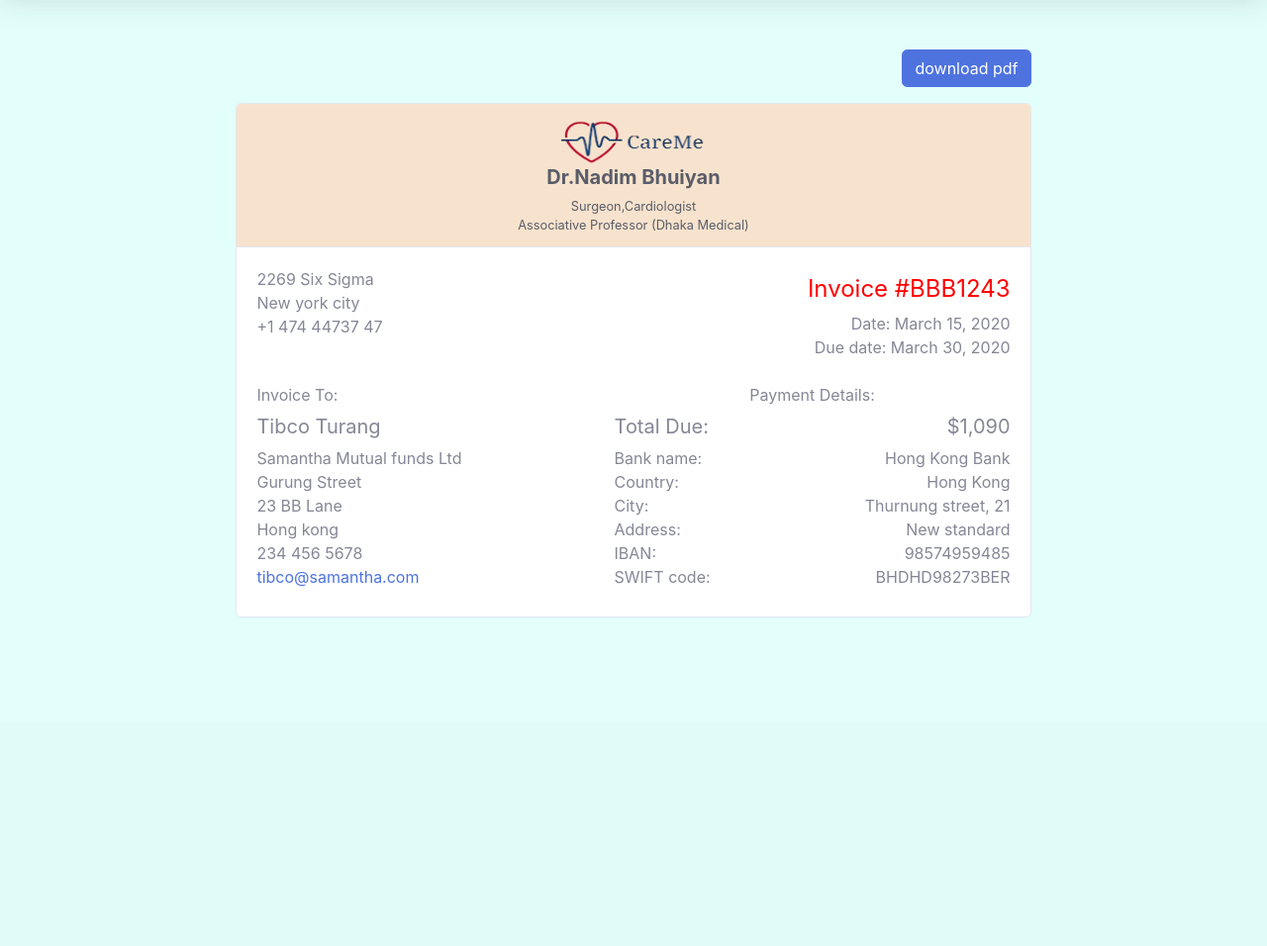
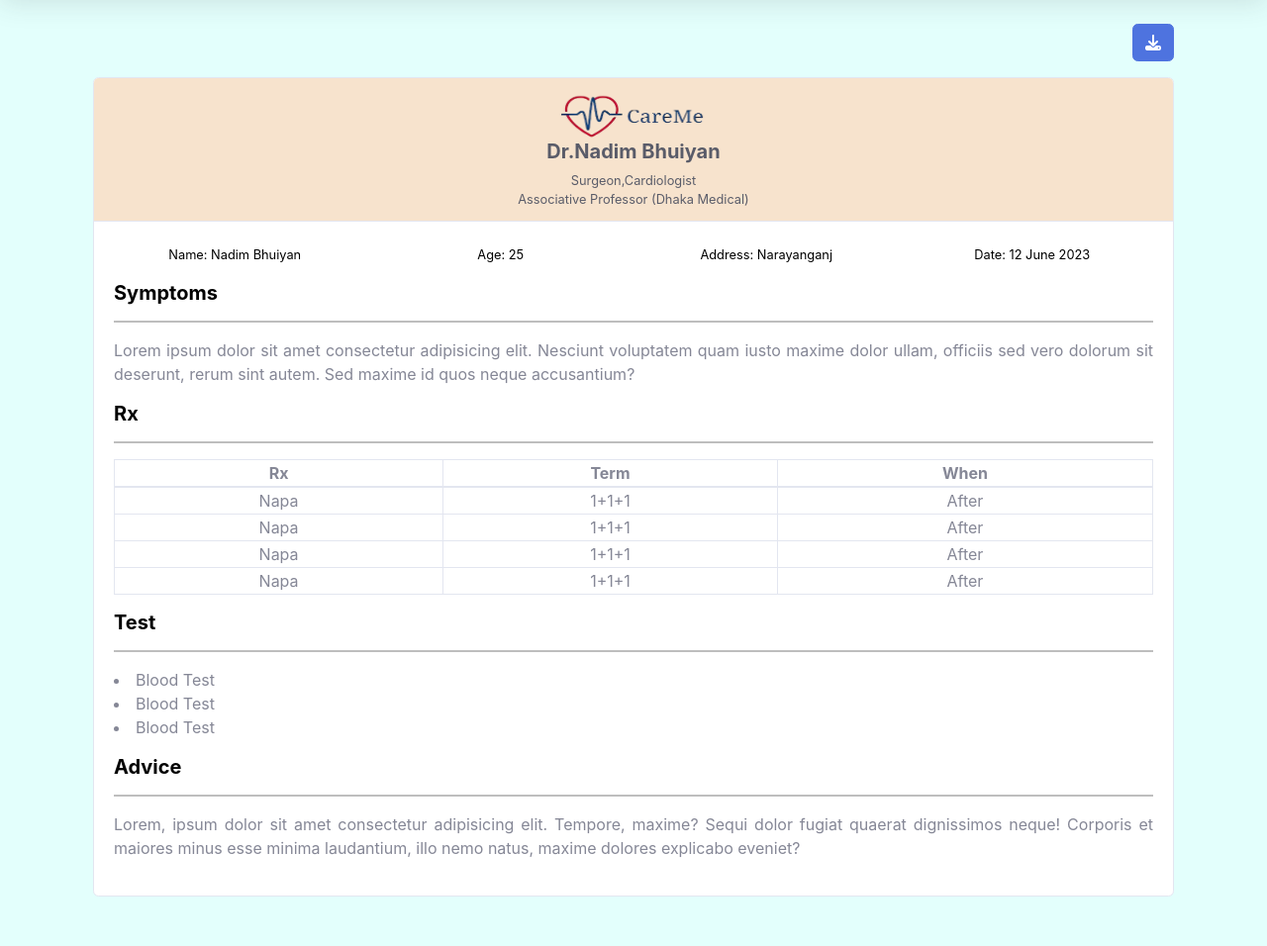
Before and after one commit to NadimBhuiyan34/CareMe-PHP, a PHP site: page /prescription-pdf.php in a window 1280 px wide. Shown: the part 70-1026 px from the top of the page at 99% size. Before the commit the page ends 694 px from the top, so only its background shows below. Run offline with PHP 8.4, Linux system fonts and the light colour scheme; the visitor is signed in with stand-in values (Sample User, id 1); data that the repository does not hold is empty; some libraries are stand-ins or nearby versions.

Commit message:
prescription change

```diff
--- a/includes/topbar.php
+++ b/includes/topbar.php
@@ -57,12 +57,14 @@ while($row1=mysqli_fetch_array($ret1)){
             </a>
             <a class="dropdown-item" href="prescription.php">
             <i class="fa-solid fa-prescription fa-sm fa-fw mr-2 text-dark"></i>
-                <!-- <i class="fas fa-user fa-sm fa-fw mr-2 text-gray-400"></i> -->
+
+
                Prescription
             </a>
             <div class="dropdown-divider"></div>
             <a class="dropdown-item" href="change-password.php">
                 <i class="fas fa-cogs fa-sm fa-fw mr-2 text-dark"></i>
+
               Change Password
             </a>
 
--- a/prescription-pdf.php
+++ b/prescription-pdf.php
@@ -38,12 +38,12 @@ background: -webkit-linear-gradient(to right, #6df2f0, #6df2f0, #6df2f0, #6df2f0
 
 <body class="gradient-custom-3">
 <?php include_once('includes/topbar.php');?>
-    <div class="container d-flex justify-content-center mt-50 mb-50">
+    <div class="container d-flex justify-content-center  mb-50">
         <div class="row">
-            <div class="col-md-12 text-right mb-3">
-                <button class="btn btn-primary" id="download"> download pdf</button>
+            <div class="col-md-12 text-right mb-3 col-12 col-xl-12">
+                <button class="btn btn-primary" id="download"><i class="fa-solid fa-download fa-shake"></i></button>
             </div>
-            <div class="col-md-12">
+            <div class="col-md-10 col-xl-12 mx-auto col-12">
                 <div class="card" id="invoice">
                     <div class="card-header d-flex flex-column" style="background-color:#f7e3cd">
                        <div class="mx-auto">
@@ -58,70 +58,96 @@ background: -webkit-linear-gradient(to right, #6df2f0, #6df2f0, #6df2f0, #6df2f0
                        </div>
                     </div>
                     <div class="card-body">
-                        <div class="row">
-                            <div class="col-sm-6">
-                                <div class="mb-4 pull-left">
+                        <div class="row text-black">
+                            <div class="col-sm-6 col-12 col-md-6 col-xl-3">
+                                 <small>Name: Nadim Bhuiyan</small>
+                            </div>
+                            <div class="col-sm-6 col-12 col-md-6 col-xl-3">
+                                 <small>Age: 25</small>
+                            </div>
+                            <div class="col-sm-6 col-12 col-md-6 col-xl-3">
+                                 <small >Address: Narayanganj</small>
+                            </div>
+                            <div class="col-sm-6 col-12 col-md-6 col-xl-3">
+                                 <small>Date: 12 June 2023</small>
+                            </div>
 
-                                    <ul class="list list-unstyled mb-0 text-left">
-                                        <li>2269 Six Sigma</li>
-                                        <li>New york city</li>
-                                        <li>+1 474 44737 47 </li>
-                                    </ul>
-                                </div>
-                            </div>
-                            <div class="col-sm-6">
-                                <div class="mb-4 ">
-                                    <div class="text-sm-right">
-                                        <h4 class="invoice-color mb-2 mt-md-2">Invoice #BBB1243</h4>
-                                        <ul class="list list-unstyled mb-0">
-                                            <li>Date: <span class="font-weight-semibold">March 15, 2020</span></li>
-                                            <li>Due date: <span class="font-weight-semibold">March 30, 2020</span></li>
-                                        </ul>
-                                    </div>
-                                </div>
-                            </div>
+
                         </div>
-                        <div class="d-md-flex flex-md-wrap">
-                            <div class="mb-4 mb-md-2 text-left"> <span class="text-muted">Invoice To:</span>
-                                <ul class="list list-unstyled mb-0">
-                                    <li>
-                                        <h5 class="my-2">Tibco Turang</h5>
-                                    </li>
-                                    <li><span class="font-weight-semibold">Samantha Mutual funds Ltd</span></li>
-                                    <li>Gurung Street</li>
-                                    <li>23 BB Lane</li>
-                                    <li>Hong kong</li>
-                                    <li>234 456 5678</li>
-                                    <li><a href="#" data-abc="true">tibco@samantha.com</a></li>
-                                </ul>
-                            </div>
-                            <div class="mb-2 ml-auto"> <span class="text-muted">Payment Details:</span>
-                                <div class="d-flex flex-wrap wmin-md-400">
-                                    <ul class="list list-unstyled mb-0 text-left">
-                                        <li>
-                                            <h5 class="my-2">Total Due:</h5>
-                                        </li>
-                                        <li>Bank name:</li>
-                                        <li>Country:</li>
-                                        <li>City:</li>
-                                        <li>Address:</li>
-                                        <li>IBAN:</li>
-                                        <li>SWIFT code:</li>
-                                    </ul>
-                                    <ul class="list list-unstyled text-right mb-0 ml-auto">
-                                        <li>
-                                            <h5 class="font-weight-semibold my-2">$1,090</h5>
-                                        </li>
-                                        <li><span class="font-weight-semibold">Hong Kong Bank</span></li>
-                                        <li>Hong Kong</li>
-                                        <li>Thurnung street, 21</li>
-                                        <li>New standard</li>
-                                        <li><span class="font-weight-semibold">98574959485</span></li>
-                                        <li><span class="font-weight-semibold">BHDHD98273BER</span></li>
-                                    </ul>
-                                </div>
-                            </div>
-                        </div>
+                        <!-- name part end -->
+
+                       <div class="row">
+
+                        <!-- Symptoms -->
+                              <div class="mt-3 text-xl-left text-sm-left text-md-left text-black">
+                                   <h5 class="fw-bold">Symptoms</h5>
+                                   <hr>
+                             </div>
+
+                             <div class="col-12 col-xl-12">
+                                <p class="text-justify">Lorem ipsum dolor sit amet consectetur adipisicing elit. Nesciunt voluptatem quam iusto maxime dolor ullam, officiis sed vero dolorum sit deserunt, rerum sint autem. Sed maxime id quos neque accusantium?</p>
+                             </div>
+                             <!-- Rx table -->
+                              <div class="text-xl-left text-sm-left text-md-left text-black">
+                                   <h5 class="fw-bold">Rx</h5>
+                                   <hr>
+                             </div>
+                              <div class="float-left  col-xl-12 col-12 ">
+
+                        <table class=" table-bordered w-100">
+                            <thead>
+                                <th>Rx</th>
+                                <th>Term</th>
+                                <th>When</th>
+                            </thead>
+                            <tbody>
+                               <tr>
+                                <td>Napa</td>
+                                <td>1+1+1</td>
+                                <td>After</td>
+                               </tr>
+                               <tr>
+                                <td>Napa</td>
+                                <td>1+1+1</td>
+                                <td>After</td>
+                               </tr>
+                               <tr>
+                                <td>Napa</td>
+                                <td>1+1+1</td>
+                                <td>After</td>
+                               </tr>
+                               <tr>
+                                <td>Napa</td>
+                                <td>1+1+1</td>
+                                <td>After</td>
+                               </tr>
+                            </tbody>
+                        </table>
+
+
+                       </div>
+                        <div class="mt-3 text-xl-left text-sm-left text-md-left text-black">
+                                   <h5 class="fw-bold">Test</h5>
+                                   <hr>
+                       </div>
+
+                       <div class="text-left">
+                        <li class="">Blood Test</li>
+                        <li class="">Blood Test</li>
+                        <li class="">Blood Test</li>
+
+                       </div>
+
+                        <div class="mt-3 text-xl-left text-sm-left text-md-left text-black">
+                                   <h5 class="fw-bold">Advice</h5>
+                                   <hr>
+                       </div>
+
+                       <div>
+                        <p class="text-justify">Lorem, ipsum dolor sit amet consectetur adipisicing elit. Tempore, maxime? Sequi dolor fugiat quaerat dignissimos neque! Corporis et maiores minus esse minima laudantium, illo nemo natus, maxime dolores explicabo eveniet?</p>
+                       </div>
+                       </div>
+
                     </div>
 
 
@@ -130,7 +156,11 @@ background: -webkit-linear-gradient(to right, #6df2f0, #6df2f0, #6df2f0, #6df2f0
             </div>
         </div>
     </div>
+
+
+
 </body>
+  <script src="https://kit.fontawesome.com/496c26838e.js" crossorigin="anonymous"></script>
 <script src="https://cdn.jsdelivr.net/npm/bootstrap@5.1.3/dist/js/bootstrap.bundle.min.js" integrity="sha384-ka7Sk0Gln4gmtz2MlQnikT1wXgYsOg+OMhuP+IlRH9sENBO0LRn5q+8nbTov4+1p" crossorigin="anonymous"></script>
 </html>
 <?php } ?>
```
Also changed, not shown: prescription.php (+5 -5 lines).
